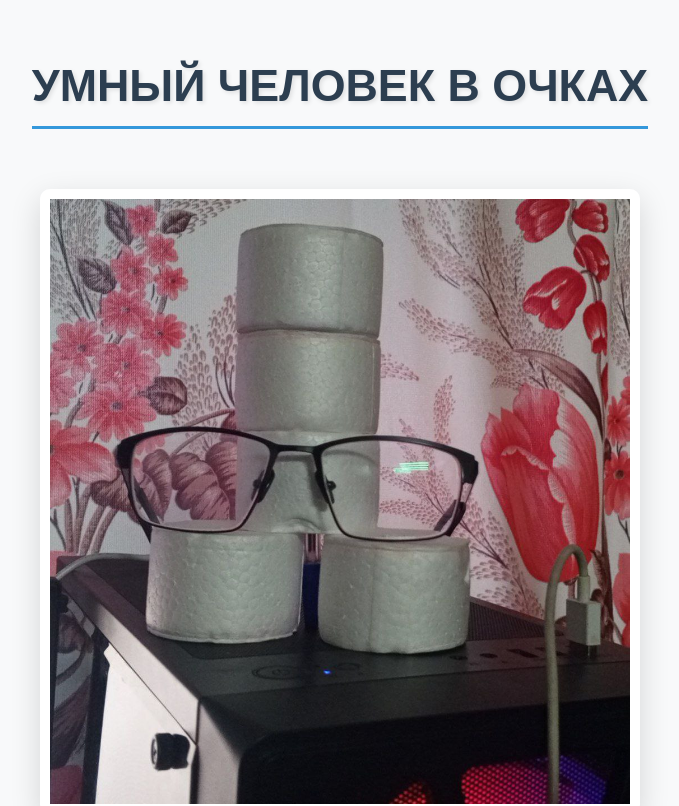
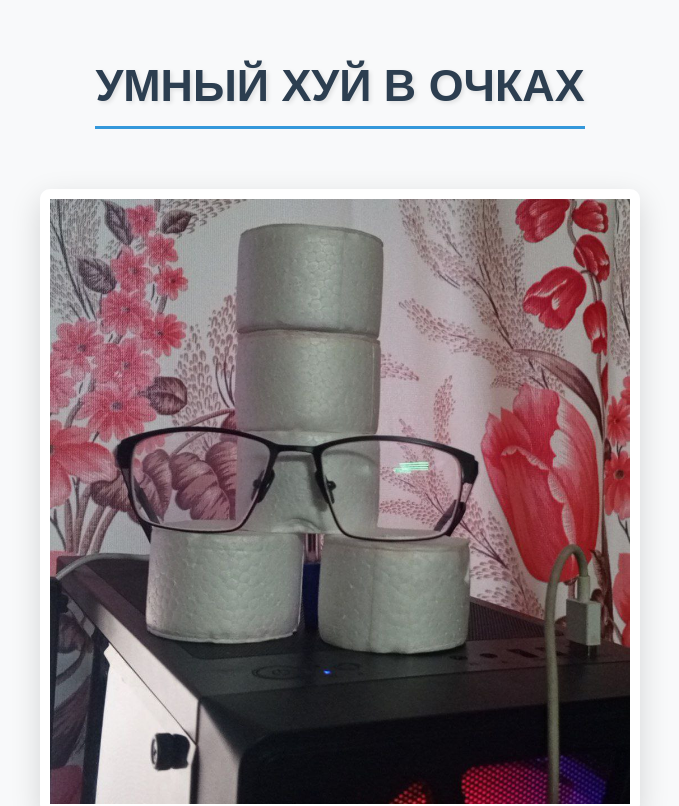
Before and after one commit to CNiger/xyi, a plain HTML site: page index.html in a window 1280 px wide. Shown: the top 806 px of the page, without its empty margins (300-979 px from the left). Drawn offline with Linux system fonts and the light colour scheme.

Commit message:
Update index.html

```diff
--- a/index.html
+++ b/index.html
@@ -99,7 +99,7 @@
 <body>
     <div class="container">
         <header>
-            <h1>УМНЫЙ ЧЕЛОВЕК В ОЧКАХ</h1>
+            <h1>УМНЫЙ ХУЙ В ОЧКАХ</h1>
         </header>
 
         <main>
```
